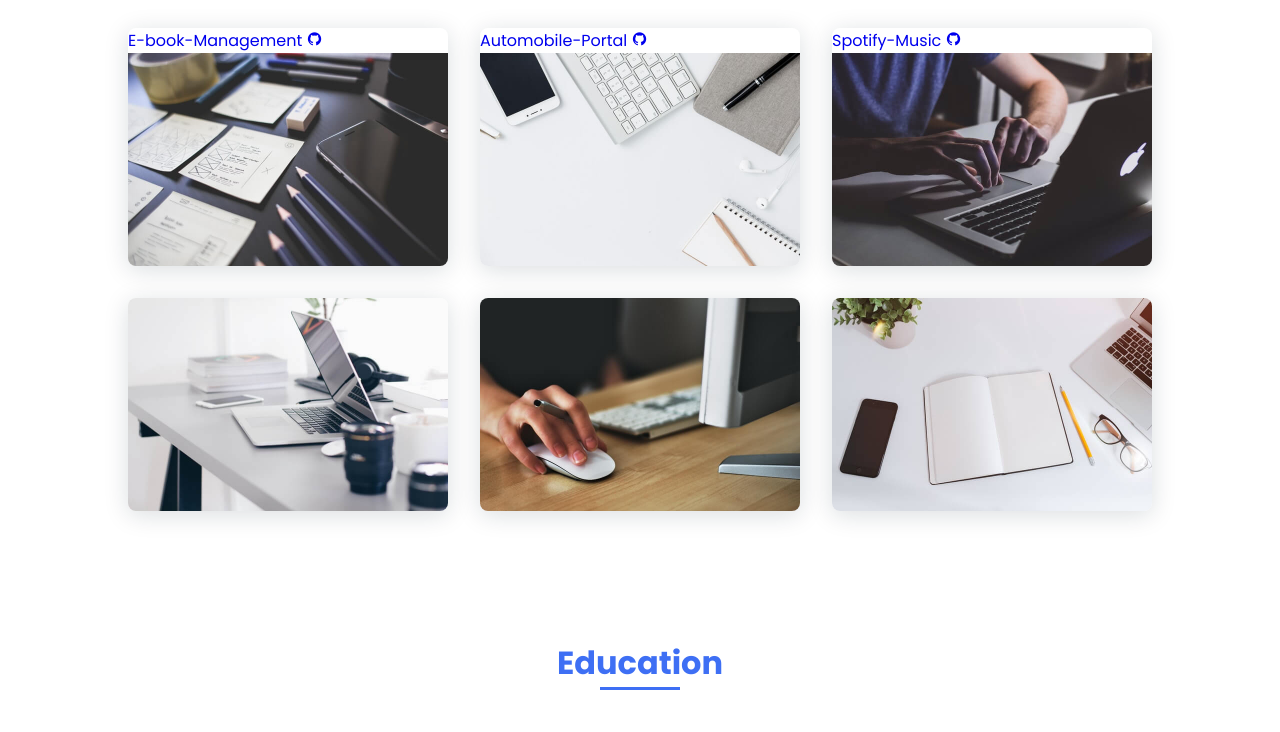
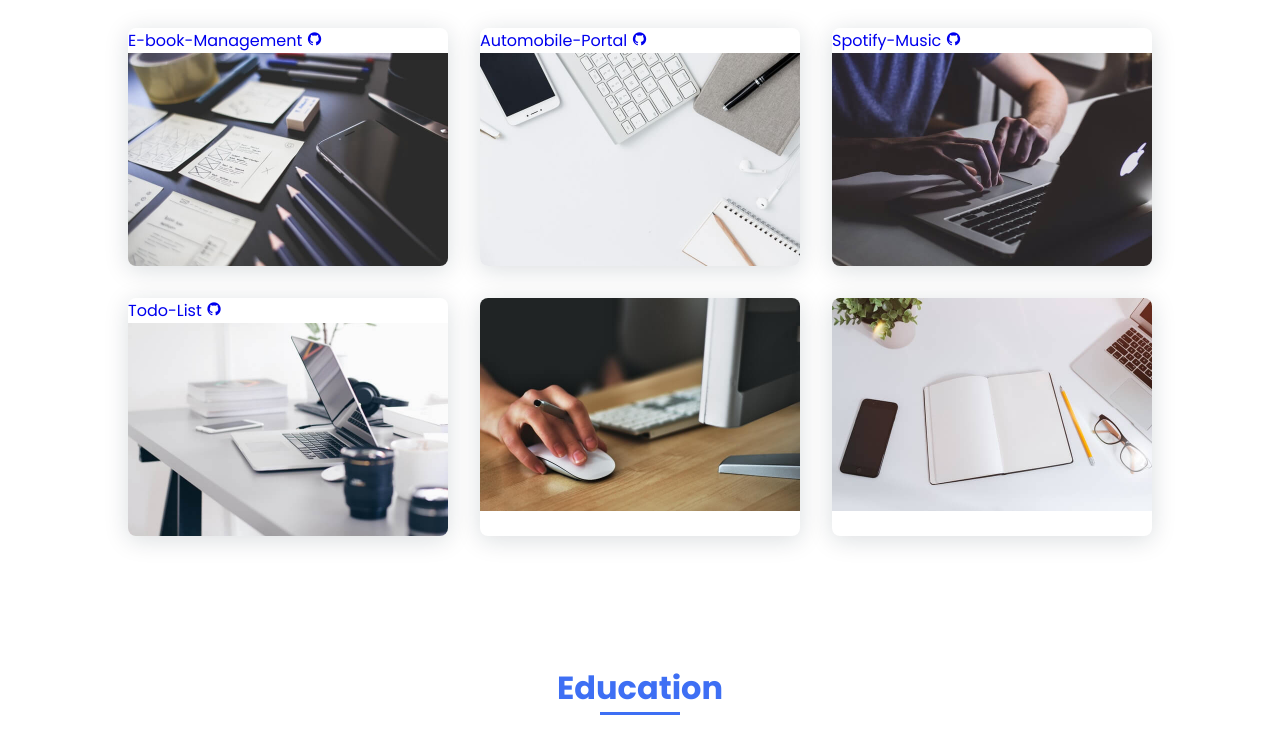
Before and after one commit to Rahul96435hub/self, a plain HTML site: page index.html in a window 1280 px wide. Shown: the part 2223-2955 px from the top of the page. Drawn offline with nearby package versions, Linux system fonts and the light colour scheme.

Commit message:
Update index.html

```diff
--- a/index.html
+++ b/index.html
@@ -160,8 +160,8 @@
             </div>
         </section>
 
-        <!--===== WORK =====-->
-        <section class="work section" id="work">
+        <!--===== Project =====-->
+        <section class="work section" id="Project">
             <h2 class="section-title">Project</h2>
 
             <div class="work__container bd-grid">
@@ -179,7 +179,8 @@
                     <i class='bx bxl-github'></i>
                     <img src="assets/img/work3.jpg" alt="">
                 </a>
-                <a href="" class="work__img">
+                <a href="https://github.com/Rahul96435hub/Todo_List" class="work__img">Todo-List
+                    <i class='bx bxl-github'></i>
                     <img src="assets/img/work4.jpg" alt="">
                 </a>
                 <a href="" class="work__img">
```
